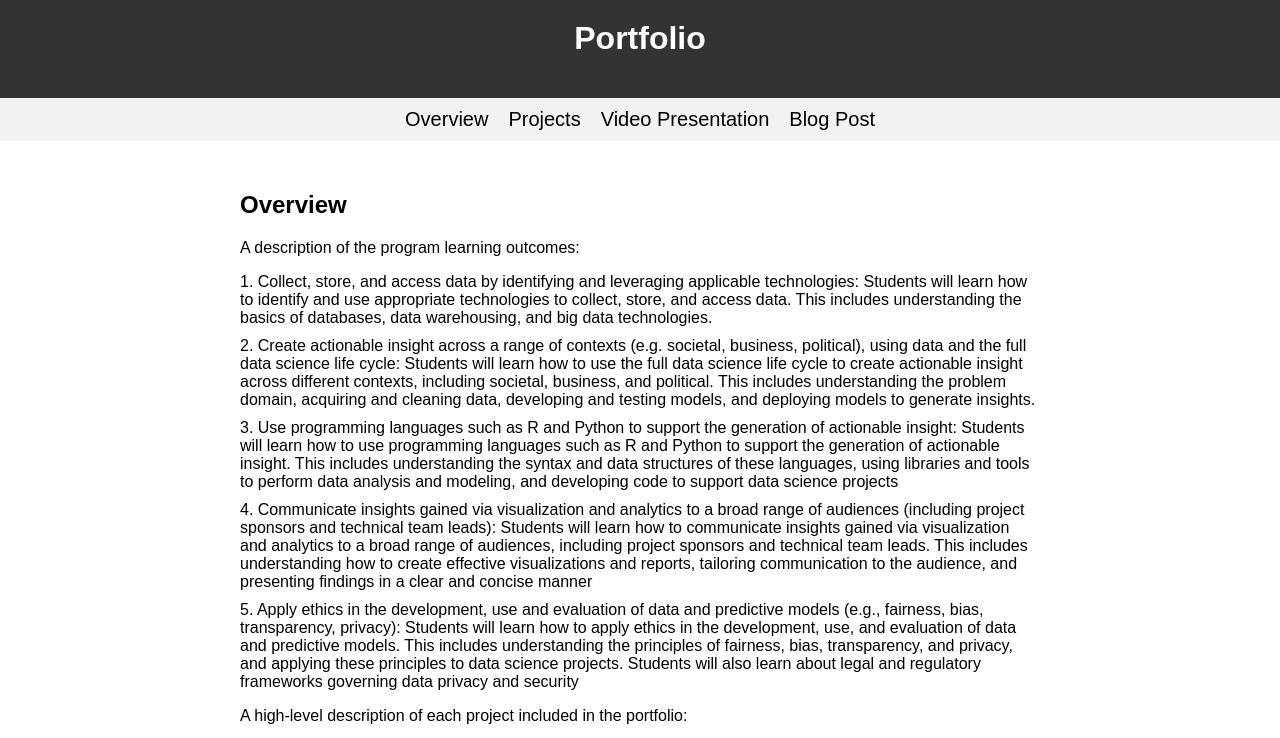
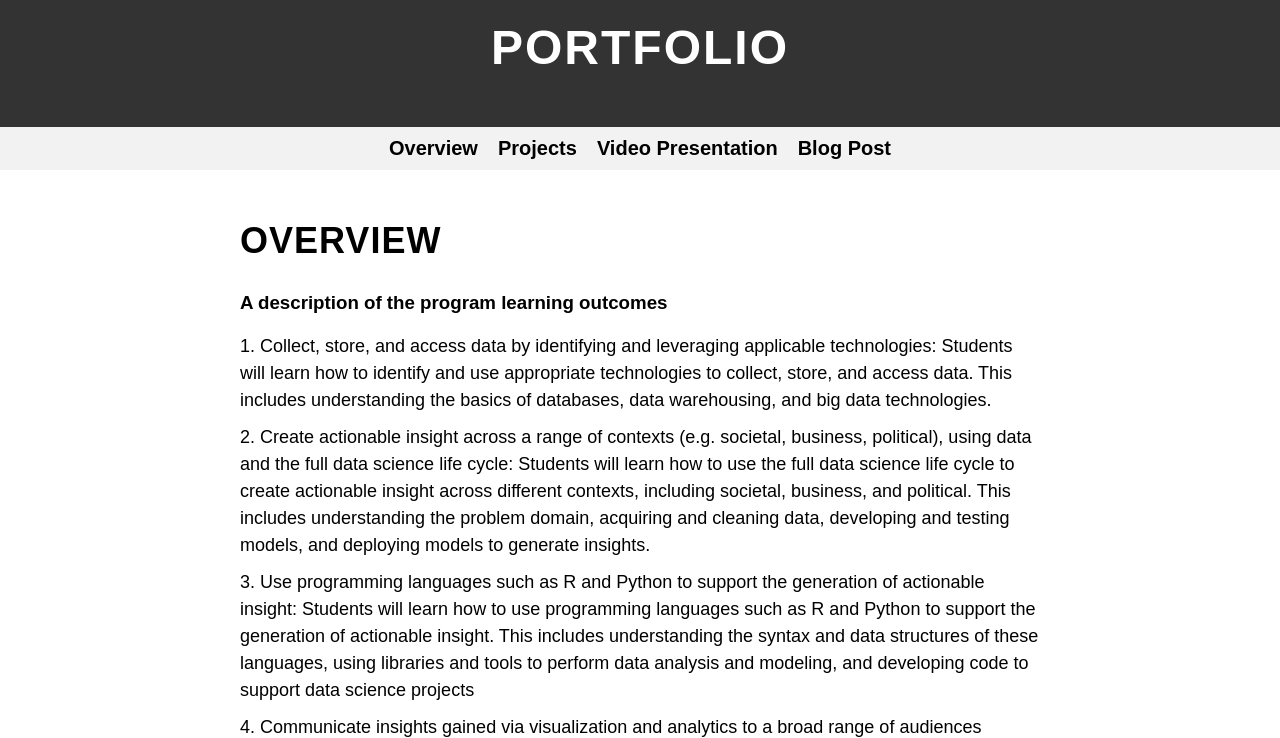
Before and after one commit to PranavSharma008/PranavSharma008.github.io, a plain HTML site: page index.html in a window 1280 px wide. Shown: the top 738 px of the page. Drawn offline with Linux system fonts and the light colour scheme.

Commit message:
Add files via upload

```diff
--- a/index.html
+++ b/index.html
@@ -10,7 +10,6 @@
 			margin: 0;
 			padding: 0;
 		}
-
         header {
 		background-color: #333;
 		color: white;
@@ -30,11 +29,12 @@
 		font-size: 20px;
 		margin: 0 10px;
 		text-decoration: none;
+		font-weight: bold;
+		transition: color 0.3s ease-in-out;
 	}
 
 	nav a:hover {
 		color: #333;
-			font-weight: bold;
 	}
 
 	main {
@@ -45,16 +45,32 @@
 
 	h1 {
 		margin-top: 0;
+		font-size: 48px;
+		font-weight: bold;
+		text-transform: uppercase;
+		letter-spacing: 2px;
 	}
 
 	h2 {
 		margin-top: 30px;
+		font-size: 36px;
+		font-weight: bold;
+		text-transform: uppercase;
+		letter-spacing: 1px;
+	}
+
+	p {
+		margin-bottom: 20px;
+		font-size: 18px;
+		line-height: 1.5;
 	}
 
 	ul {
 		margin: 0;
 		padding: 0;
 		list-style: none;
+		font-size: 18px;
+		line-height: 1.5;
 	}
 
 	li {
@@ -92,7 +108,7 @@
 	</nav>
 	<main>
 		<h2 id="overview">Overview</h2>
-		<p>A description of the program learning outcomes:</p>
+		<h3 id="description"> A description of the program learning outcomes</h3>
 		<ul>
 			<li>1. Collect, store, and access data by identifying and leveraging applicable technologies: Students will learn how to identify and use appropriate technologies to collect, store, and access data. This includes understanding the basics of databases, data warehousing, and big data technologies.</li>
 			<li>2. Create actionable insight across a range of contexts (e.g. societal, business, political), using data and the full data science life cycle: Students will learn how to use the full data science life cycle to create actionable insight across different contexts, including societal, business, and political. This includes understanding the problem domain, acquiring and cleaning data, developing and testing models, and deploying models to generate insights.</li>
@@ -100,7 +116,7 @@
             <li>4. Communicate insights gained via visualization and analytics to a broad range of audiences (including project sponsors and technical team leads): Students will learn how to communicate insights gained via visualization and analytics to a broad range of audiences, including project sponsors and technical team leads. This includes understanding how to create effective visualizations and reports, tailoring communication to the audience, and presenting findings in a clear and concise manner</li>
             <li>5. Apply ethics in the development, use and evaluation of data and predictive models (e.g., fairness, bias, transparency, privacy): Students will learn how to apply ethics in the development, use, and evaluation of data and predictive models. This includes understanding the principles of fairness, bias, transparency, and privacy, and applying these principles to data science projects. Students will also learn about legal and regulatory frameworks governing data privacy and security</li>
 		</ul>
-		<p>A high-level description of each project included in the portfolio:</p>
+        <h3 id="project-description"> High-level description of each project</h3>
 		<ul>
 			<li>Fake News Detection: I worked alongside this project with a group of researchers and professors from Newhouse School of Communication
                 This project is a his research is part of the SemaSphere project, which supports the Defense Advanced Research Projects Agency (DARPA) Semantic Forensics (SemaFor) Program by curating and falsifying an extensive multi-modal collection to be used for training and evaluating technologies that detect, attribute, and characterize (DAC) falsified media (e.g., text, audio, image, and video).
@@ -117,7 +133,7 @@
                 A text to summary generation model was created to generated Summaries for News Articles. Training data was pre-processed into text articles and news headlines as summary for the articles for training the Seq2Seq model.Summaries of the test data were compared with the actual summaries using Cosine similarity to find a 69% similarity.
             </li>
 		</ul>
-		<p>An explanation of how you achieved the program learning outcomes:</p>
+        <h3 id="project-learnings">An explanation of how I achieved the program learning outcomes:</h3>
 		<ul>
 			<li>Data acquisition was the paramount and the starting of all my projects. While working for the Fake News Detection project, I collect data from internet for domain knowledge of Mass Media Communicatins. I researched methodologies in a specific domain and was able to understand and apply it with the data science techniques.
                 In Gravity Spy project, I used Google Analytics api with python to download data which was needed for the Analysis. Upon initial analysis I found that the data with me was incomplete and it didn't have all the details. Thus, I requested from the senior researchers for a specific kind of data which would be useful in the analysis.
```
Lines whose indentation alone changed are shown as unchanged.
